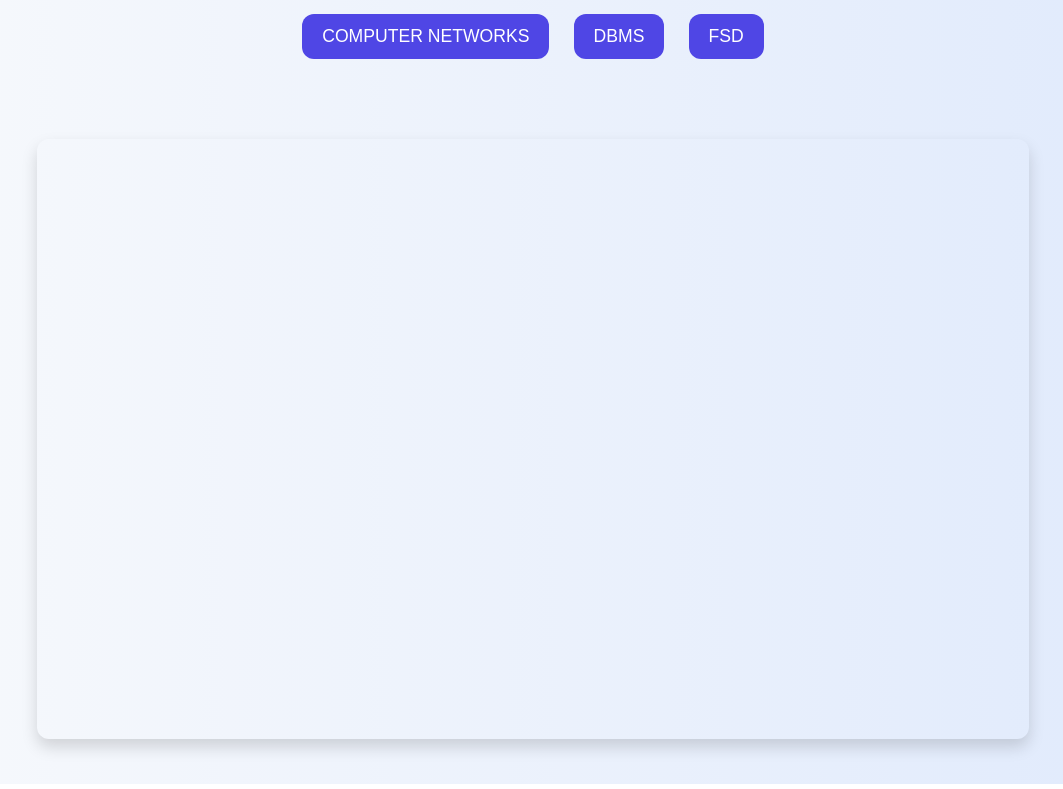
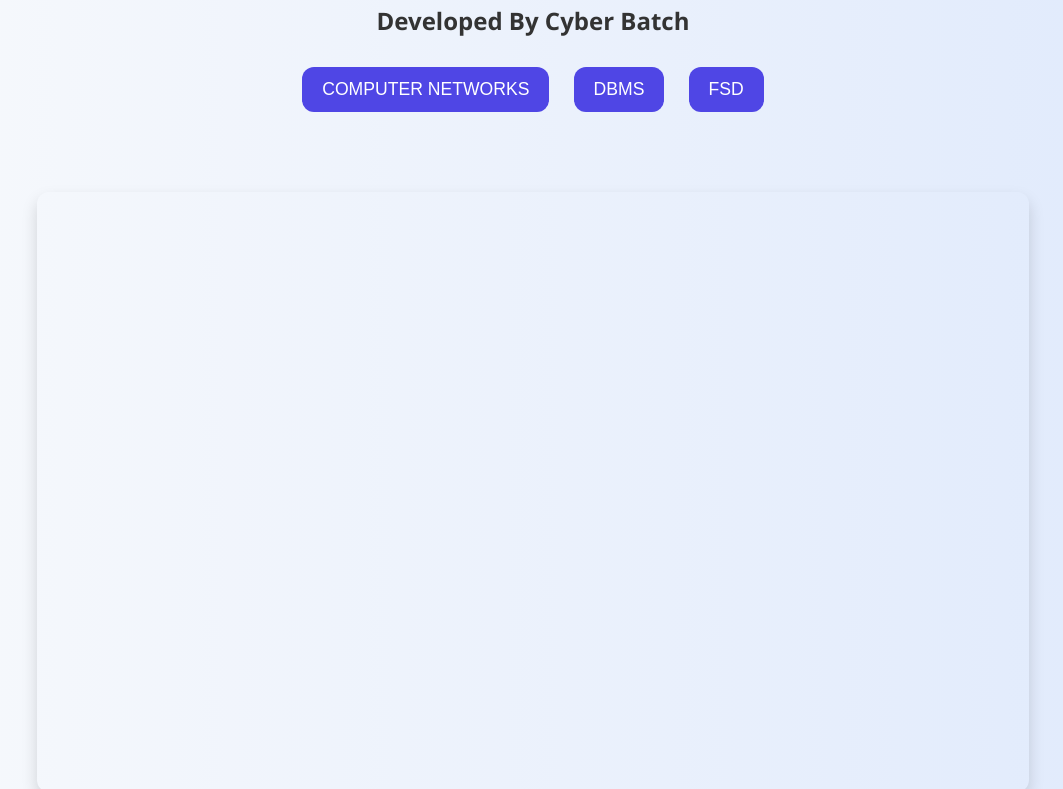
Before and after one commit to TarunB8/externalscam, a plain HTML site: page index.html in a window 1280 px wide. Shown: the part 153-942 px from the top of the page, without its empty margins (107-1170 px from the left). Drawn offline with Linux system fonts and the light colour scheme.

Commit message:
Update index.html

```diff
--- a/index.html
+++ b/index.html
@@ -8,6 +8,7 @@
 <body>
   <div class="container">
     <h1>Select a Subject</h1>
+    <h2>Developed By Cyber Batch</h2>
     <div class="subjects">
       <button onclick="loadSubject('cn')">COMPUTER NETWORKS</button>
       <button onclick="loadSubject('dbms')">DBMS</button>
```
